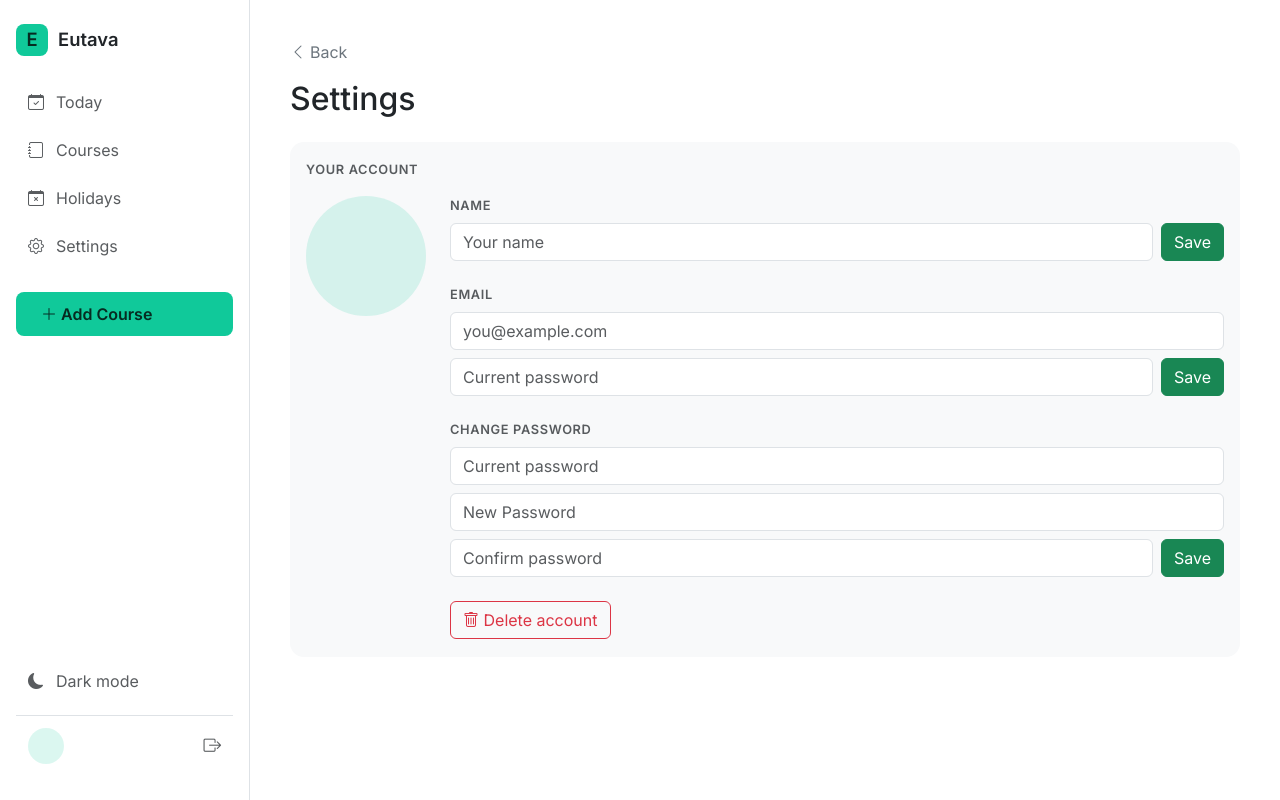
After one commit to EnzoHashinokutiXavier/Eutava, a Flask app: template frontend/templates/settings.html in a window 1280 px wide. The commit adds this page. Run offline with Flask 3, Linux system fonts and the light colour scheme; the template is opened without the code that fills it, so the values that code supplies are empty; some libraries are stand-ins or nearby versions.

Commit message:
feat: add settings page with user account management features including name, email, and password updates

```diff
--- a/frontend/static/css/style.css
+++ b/frontend/static/css/style.css
@@ -160,6 +160,12 @@ body {
     color: var(--eutava-green);
     font-size: 0.85rem;
     font-weight: 600;
+}
+
+.avatar-lg {
+    width: 120px;
+    height: 120px;
+    font-size: 2.80rem;
 }
 
 .user-name {
@@ -662,7 +668,7 @@ body {
     }
 
     .btn-tema span,
-    .avatar,
+    .user-card .avatar,           /* só o avatar da sidebar, não o da página de settings */
     .user-name {
         display: none;                /* no celular, só ícones */
     }
--- /dev/null
+++ b/frontend/templates/settings.html
@@ -0,0 +1,90 @@
+{% extends "layout.html" %}
+{% block title %} Settings {% endblock %}
+{% block main_content %}
+    <a href="{{ url_for('home') }}" class="link-secondary link-underline-opacity-0 mb-3 d-inline-flex align-items-center gap-1">
+        <i class="bi bi-chevron-left"></i> Back
+    </a>
+
+    <h2 class="mb-4">Settings</h2>
+
+    <div class="info-card">
+        <span class="section-title mb-3">Your account</span>
+
+        <div class="d-flex flex-column flex-md-row align-items-center align-items-md-start gap-4">
+
+            <div class="photo-user">
+                {% set parts = name.split() %}
+                <!-- uso de ia na logica de captura da incial de nome da conta -->
+                <div class="avatar avatar-lg">
+                    {% if parts %}
+                        {{ (parts[0][0] ~ (parts[-1][0] if parts|length > 1 else ''))|upper }}
+                    {% endif %}
+                </div>
+            </div>
+
+            <div class="flex-grow-1 w-100 d-flex flex-column gap-4">
+
+                <!-- trocar nome - POST para change_name -->
+                <form action="{{ url_for('change_name') }}" method="POST">
+                    <input type="hidden" name="csrf_token" value="{{ csrf_token() }}">
+                    <label for="account_name" class="section-title">Name</label>
+                    <div class="d-flex gap-2">
+                        <input type="text" class="form-control" id="account_name" name="name" placeholder="Your name" value="{{ name }}" required>
+                        <button type="submit" class="btn btn-success">Save</button>
+                    </div>
+                </form>
+
+                <!-- trocar email - POST para change_email -->
+                <form action="{{ url_for('change_email') }}" method="POST">
+                    <input type="hidden" name="csrf_token" value="{{ csrf_token() }}">
+                    <label for="account_email" class="section-title">Email</label>
+                    <input type="email" class="form-control mb-2" id="account_email" name="email" placeholder="you@example.com" value="{{ email }}" required>
+                    <div class="d-flex gap-2">
+                        <input type="password" class="form-control" name="password" placeholder="Current password" autocomplete="current-password" required>
+                        <button type="submit" class="btn btn-success">Save</button>
+                    </div>
+                </form>
+
+                <form action="{{ url_for('change_password') }}" method="POST">
+                    <input type="hidden" name="csrf_token" value="{{ csrf_token() }}">
+                    <label for="account_current_password" class="section-title">Change Password</label>
+                    <input type="password" id="account_current_password" class="form-control mb-2" name="current_password" placeholder="Current password" autocomplete="current-password" required>
+                    <input type="password" class="form-control mb-2" id="account_new_password" name="new_password" placeholder="New Password" required>
+                    <div class="d-flex gap-2">
+                        <input type="password" class="form-control" name="confirm_password" placeholder="Confirm password" autocomplete="confirm-password" required>
+                        <button type="submit" class="btn btn-success">Save</button>
+                    </div>
+                </form>
+
+                <!-- excluir conta, o botão abre o modal-->
+                <button type="button" class="btn btn-outline-danger align-self-start" data-bs-toggle="modal" data-bs-target="#deleteAccountModal">
+                    <i class="bi bi-trash"></i> Delete account
+                </button>
+            </div>
+
+        </div>
+    </div>
+
+    <!-- uso de ia para classe de modal com bootstrap-->
+    <!-- modal de confirmação POST para delete_account exigindo senha -->
+    <div class="modal fade" id="deleteAccountModal" tabindex="-1" aria-labelledby="deleteAccountTitle" aria-hidden="true">
+        <div class="modal-dialog modal-dialog-centered">
+            <form class="modal-content" action="{{ url_for('delete_account') }}" method="POST">
+                <input type="hidden" name="csrf_token" value="{{ csrf_token() }}">
+                <div class="modal-header">
+                    <h5 class="modal-title" id="deleteAccountTitle">Delete account</h5>
+                    <button type="button" class="btn-close" data-bs-dismiss="modal" aria-label="Close"></button>
+                </div>
+                <div class="modal-body">
+                    <p class="text-secondary">This permanently deletes your account, courses and absences. This cannot be undone.</p>
+                    <label for="delete_password" class="section-title">Password</label>
+                    <input type="password" class="form-control" id="delete_password" name="password" placeholder="Enter your password to confirm" autocomplete="current-password" required>
+                </div>
+                <div class="modal-footer">
+                    <button type="button" class="btn btn-outline-secondary" data-bs-dismiss="modal">Cancel</button>
+                    <button type="submit" class="btn btn-danger">Delete account</button>
+                </div>
+            </form>
+        </div>
+    </div>
+{% endblock %}
```
